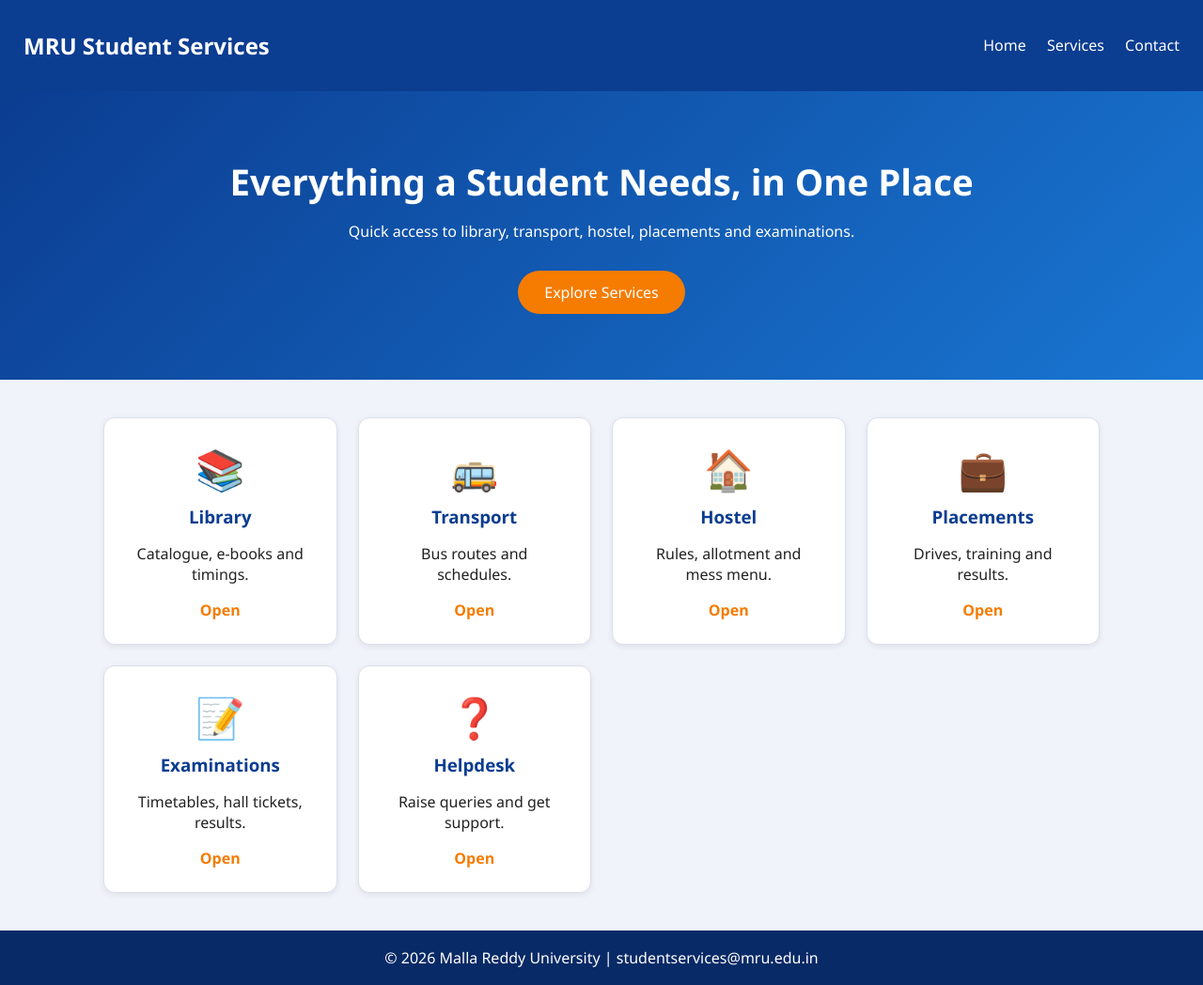
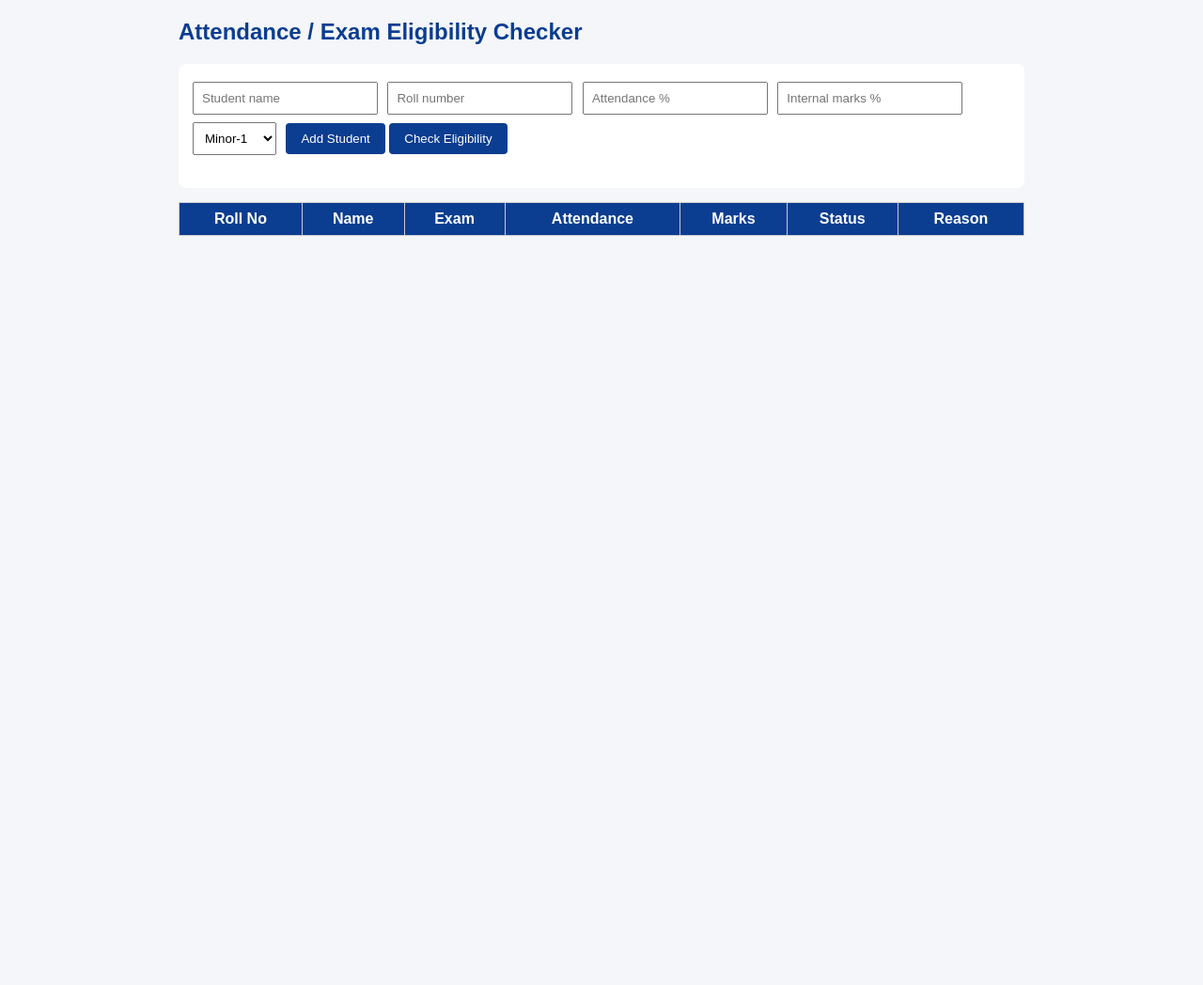
Before and after one commit to Chiranjeevi-2611cs040122/Web-Case-Study, a plain HTML site: page Program3.html in a window 1280 px wide. Shown: the whole page at 94% size. After the commit the page ends 800 px from the top, so only its background shows below. Drawn offline with Linux system fonts and the light colour scheme.

Commit message:
Update Program3.html

```diff
--- a/Program3.html
+++ b/Program3.html
@@ -3,95 +3,138 @@
 <head>
 <meta charset="UTF-8">
 <meta name="viewport" content="width=device-width, initial-scale=1">
-<title>Student Services - MRU</title>
+<title>Exam Eligibility Checker</title>
 <style>
-:root{--main:#0b3d91;--accent:#f57c00;--bg:#f0f4fa}
-*{box-sizing:border-box}
-body{margin:0;font-family:'Segoe UI',Arial,sans-serif;background:var(--bg);color:#222}
-header{display:flex;flex-wrap:wrap;justify-content:space-between;align-items:center;background:var(--main);color:#fff;padding:12px 25px}
-header nav a{color:#fff;text-decoration:none;margin-left:18px;transition:color .3s}
-header nav a:hover{color:var(--accent)}
-.hero{text-align:center;padding:70px 20px;color:#fff;background:linear-gradient(135deg,#0b3d91,#1976d2);animation:fade 1.2s ease}
-.hero h1{font-size:2.4rem;margin:0 0 10px}
-.hero a{display:inline-block;margin-top:15px;padding:12px 28px;background:var(--accent);color:#fff;border-radius:30px;text-decoration:none;transition:transform .3s}
-.hero a:hover{transform:scale(1.08)}
-.grid{display:grid;grid-template-columns:repeat(auto-fit,minmax(230px,1fr));gap:22px;max-width:1100px;margin:40px auto;padding:0 20px}
-.card{background:#fff;padding:25px;border-radius:12px;text-align:center;border:1px solid #dde;box-shadow:0 2px 6px rgba(0,0,0,.08);transition:transform .3s,box-shadow .3s}
-.card:hover{transform:translateY(-8px);box-shadow:0 10px 20px rgba(0,0,0,.18)}
-.card .icon{font-size:42px}
-.card h3{color:var(--main);margin:10px 0}
-.card a{color:var(--accent);font-weight:bold;text-decoration:none}
-footer{background:#082a66;color:#fff;text-align:center;padding:18px;margin-top:30px}
-@keyframes fade{from{opacity:0;transform:translateY(-20px)}to{opacity:1;transform:none}}
-@media(max-width:600px){
-header{flex-direction:column}
-header nav a{margin:6px 8px;display:inline-block}
-.hero h1{font-size:1.7rem}
-}
+body{font-family:Arial,sans-serif;max-width:900px;margin:20px auto;padding:0 15px;background:#f4f6f9}
+h2{color:#0b3d91}
+.box{background:#fff;padding:15px;border-radius:8px;margin-bottom:15px}
+input,select{padding:8px;margin:4px 6px 4px 0}
+button{padding:9px 16px;border:0;border-radius:4px;color:#fff;background:#0b3d91;cursor:pointer}
+table{width:100%;border-collapse:collapse;background:#fff}
+th,td{border:1px solid #ccc;padding:8px;text-align:center}
+th{background:#0b3d91;color:#fff}
+.ok{background:#c8e6c9}
+.cond{background:#ffe0b2}
+.no{background:#ffcdd2}
+#err{color:red}
 </style>
 </head>
 <body>
-<header>
-<h2>MRU Student Services</h2>
-<nav>
-<a href="#">Home</a>
-<a href="#services">Services</a>
-<a href="#">Contact</a>
-</nav>
-</header>
+<h2>Attendance / Exam Eligibility Checker</h2>
 
-<section class="hero">
-<h1>Everything a Student Needs, in One Place</h1>
-<p>Quick access to library, transport, hostel, placements and examinations.</p>
-<a href="#services">Explore Services</a>
-</section>
+<div class="box">
+<input id="name" placeholder="Student name">
+<input id="roll" placeholder="Roll number">
+<input id="att" type="number" placeholder="Attendance %">
+<input id="marks" type="number" placeholder="Internal marks %">
 
-<section class="grid" id="services">
-<div class="card">
-<div class="icon">📚</div>
-<h3>Library</h3>
-<p>Catalogue, e-books and timings.</p>
-<a href="#">Open</a>
+<select id="exam">
+<option>Minor-1</option>
+<option>Minor-2</option>
+<option>Endterm</option>
+</select>
+
+<button onclick="addStudent()">Add Student</button>
+<button onclick="showResults()">Check Eligibility</button>
+<p id="err"></p>
 </div>
 
-<div class="card">
-<div class="icon">🚌</div>
-<h3>Transport</h3>
-<p>Bus routes and schedules.</p>
-<a href="#">Open</a>
-</div>
+<div id="summary"></div>
 
-<div class="card">
-<div class="icon">🏠</div>
-<h3>Hostel</h3>
-<p>Rules, allotment and mess menu.</p>
-<a href="#">Open</a>
-</div>
+<table id="tbl">
+<thead>
+<tr>
+<th>Roll No</th><th>Name</th><th>Exam</th>
+<th>Attendance</th><th>Marks</th><th>Status</th><th>Reason</th>
+</tr>
+</thead>
+<tbody></tbody>
+</table>
 
-<div class="card">
-<div class="icon">💼</div>
-<h3>Placements</h3>
-<p>Drives, training and results.</p>
-<a href="#">Open</a>
-</div>
+<script>
+const students = [];
+const ELIGIBLE = 75, CONDONATION = 65, MIN_MARKS = 40;
 
-<div class="card">
-<div class="icon">📝</div>
-<h3>Examinations</h3>
-<p>Timetables, hall tickets, results.</p>
-<a href="#">Open</a>
-</div>
+function addStudent() {
+  const name = document.getElementById("name").value.trim();
+  const roll = document.getElementById("roll").value.trim();
+  const att = parseFloat(document.getElementById("att").value);
+  const marks = parseFloat(document.getElementById("marks").value);
+  const exam = document.getElementById("exam").value;
+  const err = document.getElementById("err");
 
-<div class="card">
-<div class="icon">❓</div>
-<h3>Helpdesk</h3>
-<p>Raise queries and get support.</p>
-<a href="#">Open</a>
-</div>
-</section>
+  if (!name || !roll || isNaN(att) || isNaN(marks)) {
+    err.innerText = "Fill in all fields.";
+    return;
+  }
+  if (att < 0 || att > 100 || marks < 0 || marks > 100) {
+    err.innerText = "Values must be between 0 and 100.";
+    return;
+  }
+  if (students.some(s => s.roll === roll && s.exam === exam)) {
+    err.innerText = "Record already exists for this roll number and exam.";
+    return;
+  }
 
-<footer>
-&copy; 2026 Malla Reddy University | studentservices@mru.edu.in
-</footer>
+  err.innerText = "";
+  students.push({name, roll, att, marks, exam});
+  showResults();
+}
+
+function checkEligibility(s) {
+  let needMarks;
+
+  switch (s.exam) {
+    case "Minor-1": needMarks = 0; break;
+    case "Minor-2": needMarks = 0; break;
+    case "Endterm": needMarks = MIN_MARKS; break;
+  }
+
+  if (s.att >= ELIGIBLE && s.marks >= needMarks)
+    return ["Eligible","ok","Meets attendance" +
+    (needMarks ? " and marks" : "") + " criteria"];
+
+  if (s.att >= ELIGIBLE)
+    return ["Not Eligible","no","Internal marks below " + MIN_MARKS + "%"];
+
+  if (s.att >= CONDONATION && s.marks >= needMarks)
+    return ["Condonation","cond","Attendance between " +
+    CONDONATION + "% and " + ELIGIBLE + "%"];
+
+  return ["Not Eligible","no","Attendance below " + CONDONATION + "%"];
+}
+
+function showResults() {
+  const body = document.querySelector("#tbl tbody");
+  body.innerHTML = "";
+
+  let e = 0, c = 0, n = 0;
+
+  for (let i = 0; i < students.length; i++) {
+    const s = students[i];
+    const [status, cls, reason] = checkEligibility(s);
+
+    if (status === "Eligible") e++;
+    else if (status === "Condonation") c++;
+    else n++;
+
+    body.innerHTML += `<tr class="${cls}">
+    <td>${s.roll}</td>
+    <td>${s.name}</td>
+    <td>${s.exam}</td>
+    <td>${s.att}%</td>
+    <td>${s.marks}%</td>
+    <td><b>${status}</b></td>
+    <td>${reason}</td>
+    </tr>`;
+  }
+
+  document.getElementById("summary").innerHTML =
+  `<div class="box"><b>Total:</b> ${students.length} |
+  <b>Eligible:</b> ${e} |
+  <b>Condonation:</b> ${c} |
+  <b>Not Eligible:</b> ${n}</div>`;
+}
+</script>
 </body>
 </html>
```
